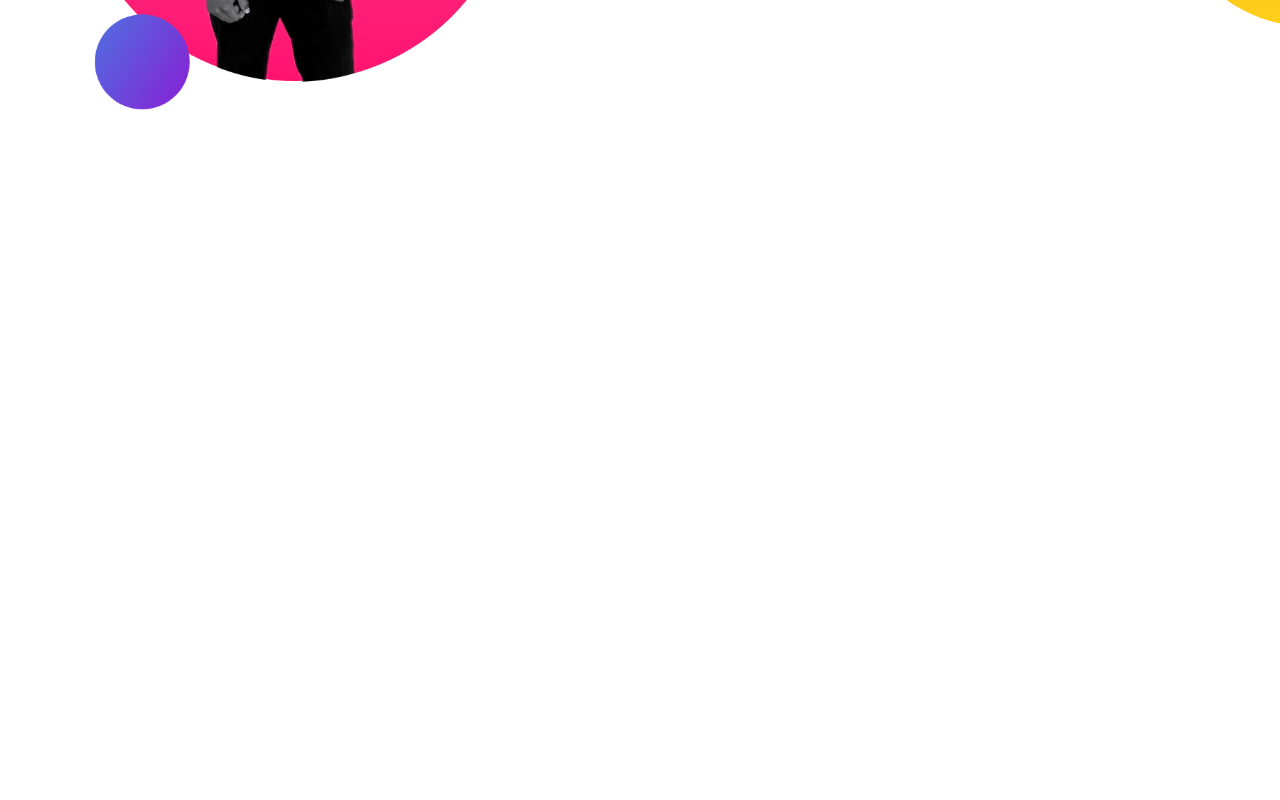
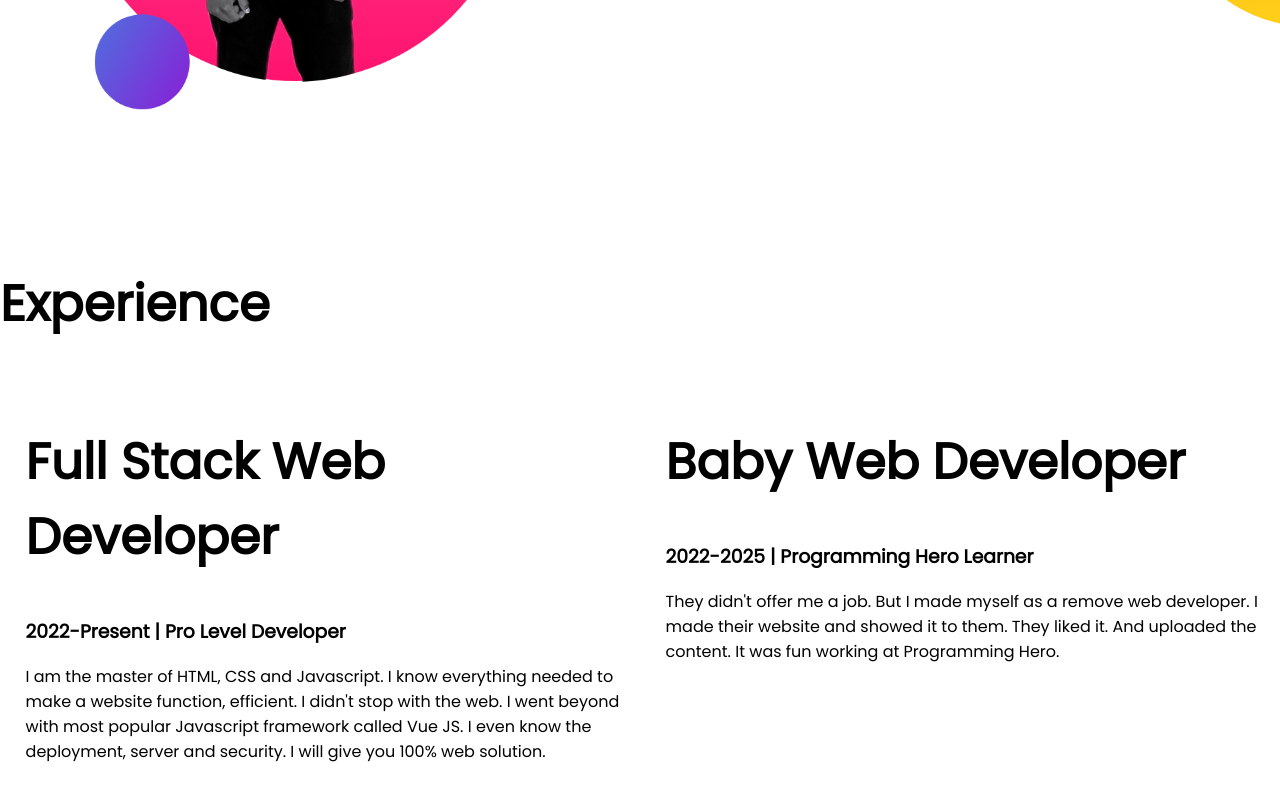
Before and after one commit to IshtiaqRobin/mission404-protfolio, a plain HTML site: page index.html in a window 1280 px wide. Shown: the part 1007-1807 px from the top of the page. Before the commit the page ends 1274 px from the top, so only its background shows below. Drawn offline with Linux system fonts and the light colour scheme; a web font is replaced by a local one.

Commit message:
expriences added

```diff
--- a/index.html
+++ b/index.html
@@ -12,7 +12,7 @@
 </head>
 <body>
     <!--top-banner-->
-    <section class="top-banner">
+    <section class="top-banner flexible-container">
         <div class="half-width">
             <h1>Welcome To</h1>
             <h1><span class="orange-color">Mission404</span> World</h1>
@@ -30,7 +30,7 @@
 
     </section>
     <!--dream-big-->
-    <section class="dream-big">
+    <section class="dream-big flexible-container">
         <div class="half-width">
             <img src="images/my-bg2.png" alt="">
         </div>
@@ -45,6 +45,28 @@
                 <a class="link-button" href="" target="_blank">DOWNLOAD RESUME</a>
         </div>
     </section>
+    <!--experience-area-->
+    <section class="experience-area">
+        <h1>Experience</h1>
+
+        <div class="flexible-container">
+            <div class="half-width">
+                <h1>Full Stack Web Developer</h1>
+                <h3>2022-Present | Pro Level Developer</h3>
+                <p>I am the master of HTML, CSS and Javascript. I know everything needed to make
+                    a website function, efficient. I didn't stop with the web. I went beyond with
+                    most popular Javascript framework called Vue JS. I even know the deployment,
+                    server and security. I will give you 100% web solution.</p>
+            </div>
+            <div class="half-width">
+                <h1>Baby Web Developer</h1>
+                <h3>2022-2025 | Programming Hero Learner</h3>
+                <p>They didn't offer me a job. But I made myself as a remove web developer.
+                    I made their website and showed it to them. They liked it. And uploaded
+                    the content. It was fun working at Programming Hero.</p>
+            </div>
+        </div>
+    </section>
 
 </body>
 </html>
--- a/style.css
+++ b/style.css
@@ -8,10 +8,10 @@ h1{
 }
 
 .orange-color{
-    color: orange;
+    color: orange
 }
 
-section{
+.flexible-container{
     display: flex;
     margin-bottom: 150px;
 }
```
